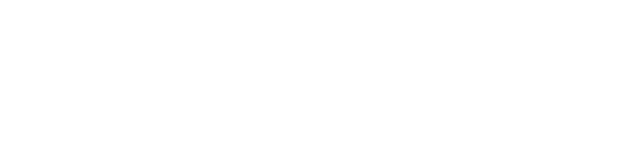
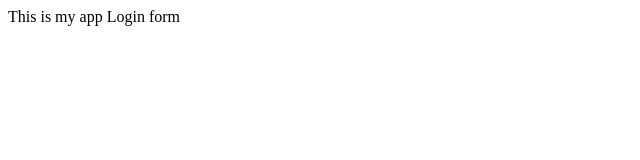
Before and after one commit to hgjun104/sampleapp, a plain HTML site: page index.html in a window 1280 px wide. Shown: the whole page, without its empty margins (0-640 px from the left). Drawn offline with Linux system fonts and the light colour scheme.

Commit message:
login form

```diff
--- a/index.html
+++ b/index.html
@@ -7,7 +7,7 @@
     <title>Document</title>
 </head>
 <body>
-    <div id="id"></div>
-    <div class="class"></div>
+    This is my app
+    Login form
 </body>
 </html>
```
Also changed, not shown: dir2/app2.js (added), log.txt (added), login.html (added).
